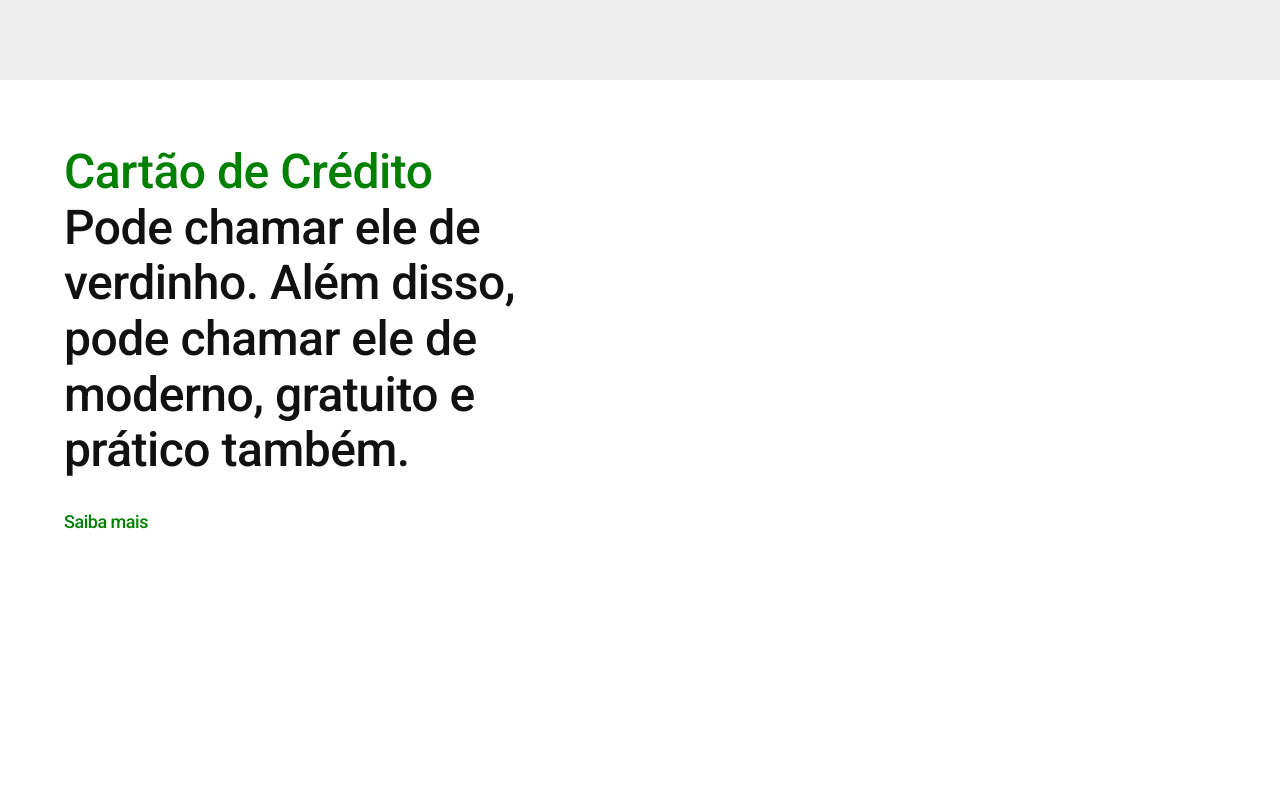
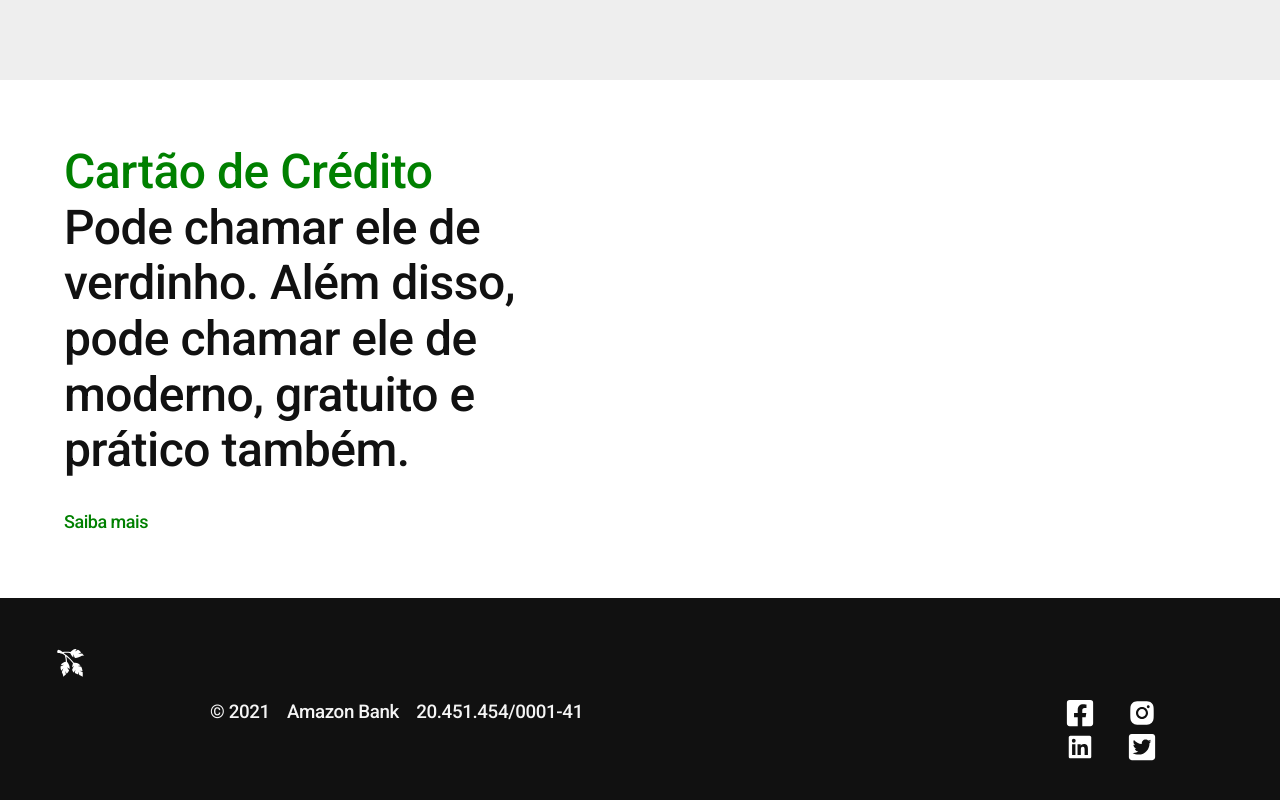
Before and after one commit to Viniciuslb067/amazonbank, a Next.js app: page / in a window 1280 px wide. Shown: the part 1472-2272 px from the top of the page. Before the commit the page ends 2070 px from the top, so only its background shows below. Built offline with nearby package versions, Linux system fonts and the light colour scheme.

Commit message:
feat: new component footer

```diff
--- /dev/null
+++ b/src/components/footer/index.js
@@ -0,0 +1,37 @@
+import Link from "next/link";
+
+import { GiTreeBranch } from "react-icons/gi";
+import { FaFacebookSquare, FaTwitterSquare } from "react-icons/fa";
+import { AiFillInstagram } from "react-icons/ai";
+import { RiLinkedinBoxFill } from "react-icons/ri";
+
+import styles from "./styles.module.scss";
+
+export function Footer() {
+  return (
+    <>
+      <footer className={styles.footerWrapper}>
+        <div>
+          <GiTreeBranch size={30} color="#fff" id="logoSvg" />
+          <div className={styles.company}>
+            <p>© 2021 &nbsp;&nbsp; Amazon Bank &nbsp;&nbsp; 20.451.454/0001-41 <br/></p>
+          </div>
+          <div className={styles.social}>
+            <a href="https://pt-br.facebook.com/" target="_blank">
+              <FaFacebookSquare size={30} color="#fff"/>
+            </a>
+            <a href="https://www.instagram.com/?hl=pt-br" target="_blank">
+              <AiFillInstagram size={30} color="#fff"/>
+            </a>
+            <a href="https://br.linkedin.com/" target="_blank">
+              <RiLinkedinBoxFill size={30} color="#fff"/>
+            </a>
+            <a href="https://twitter.com/" target="_blank">
+              <FaTwitterSquare size={30} color="#fff" />
+            </a>
+          </div>
+        </div>
+      </footer>
+    </>
+  );
+}
--- /dev/null
+++ b/src/components/footer/styles.module.scss
@@ -0,0 +1,62 @@
+.footerWrapper {
+  display: block;
+  background-color: rgb(17, 17, 17);
+
+  div {
+    padding: 50px 24px;
+    display: grid;
+    row-gap: 40px;
+
+    div {
+      display: block;
+      p {
+        font-family: Roboto, sans-serif;
+        margin: 0;
+        color: rgb(245, 245, 245);
+        font-weight: 500;
+        letter-spacing: -0.02em;
+        font-size: 1.175rem;
+        line-height: 1.5;
+      }
+    }
+  }
+}
+
+.social {
+  display: block;
+
+  a {
+    margin-left: 2rem;
+    align-self: center;
+    text-decoration: none;
+  }
+}
+
+@media (min-width: 768px) {
+  .footerWrapper {
+    div {
+      padding-left: 40px;
+      padding-right: 40px;
+    }
+  }
+}
+
+@media (min-width: 1152px) {
+  .footerWrapper {
+    div {
+      grid-template-columns: 98px 10fr 3fr;
+      padding-left: 56px;
+      padding-right: 56px;
+    }
+  }
+
+  .company {
+    margin-top: 0;
+  }
+
+  .social {
+    display: flex;
+    justify-content: flex-end;
+    margin-top: 0;
+  }
+}
--- a/src/pages/_app.js
+++ b/src/pages/_app.js
@@ -1,12 +1,14 @@
 import "../styles/globals.scss";
 
 import { Header } from "../components/header";
+import { Footer } from "../components/footer";
 
 function MyApp({ Component, pageProps }) {
   return (
     <>
       <Header />
       <Component {...pageProps} />
+      <Footer />
     </>
   );
 }
```
